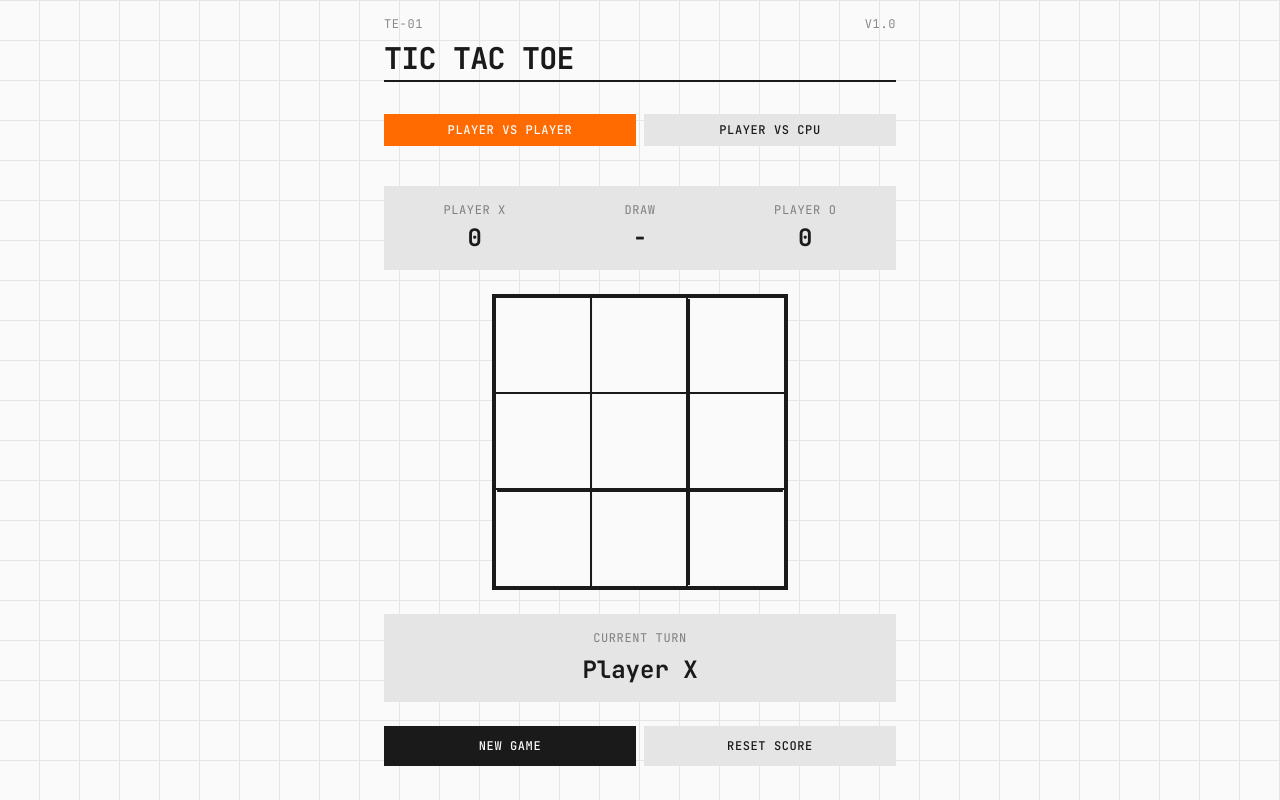
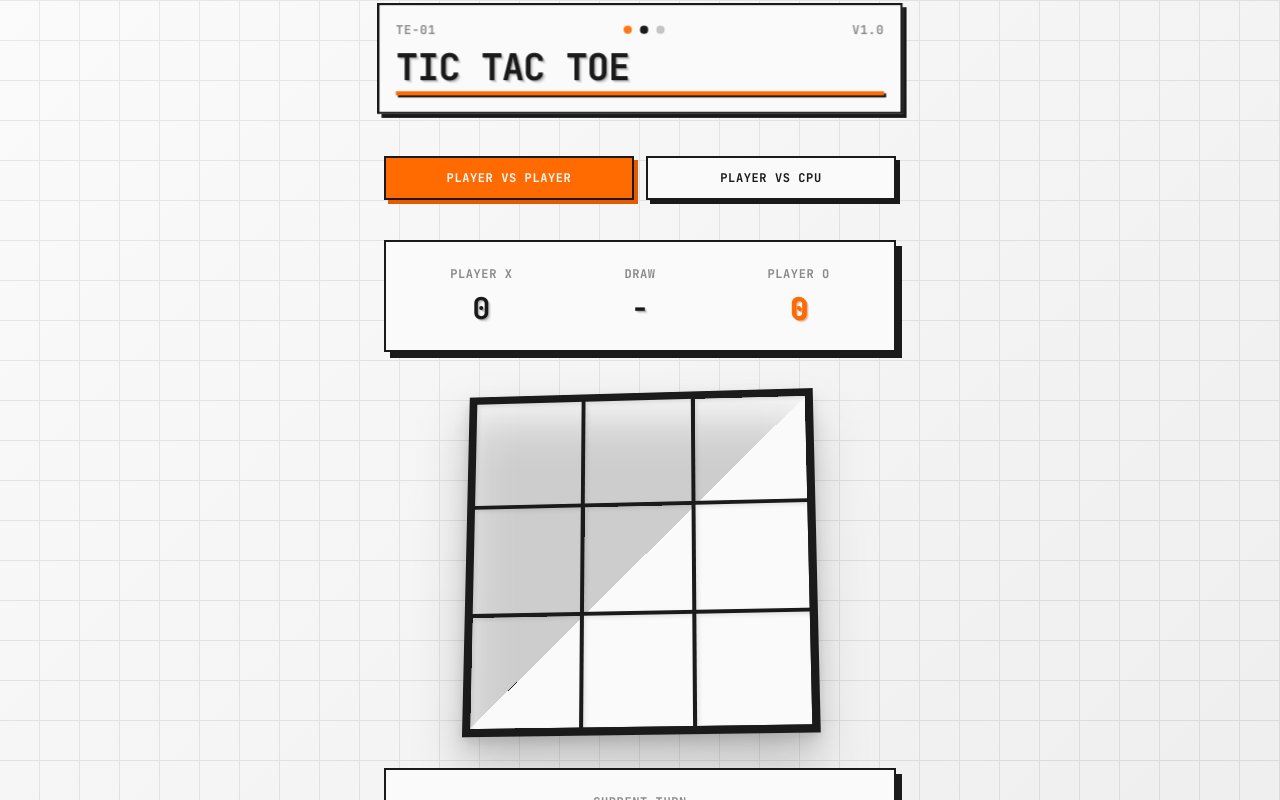
Before and after one commit to areibman/freeswarm-sample-app, a React (Vite) app: page / in a window 1280 px wide. Shown: the top 800 px of the page. Built offline with nearby package versions, Linux system fonts and the light colour scheme; the HTML template or start-up script is replaced by a standard one.

Commit message:
Add 3D design and enhanced visual effects to Tic Tac Toe game
Co-authored-by: alex <alex@agentops.ai>

```diff
--- a/src/App.tsx
+++ b/src/App.tsx
@@ -161,36 +161,43 @@ const App: React.FC = () => {
   const isDraw = winner === 'O' && board.every(cell => cell !== null);
 
   return (
-    <div className="min-h-screen bg-te-white grid-pattern flex flex-col items-center justify-center p-4">
-      {/* Header */}
-      <div className="max-w-lg w-full mb-8">
-        <div className="flex items-center justify-between mb-2">
-          <div className="text-xs uppercase tracking-wider text-te-black/50">TE-01</div>
-          <div className="text-xs uppercase tracking-wider text-te-black/50">V1.0</div>
+    <div className="min-h-screen bg-te-white grid-pattern flex flex-col items-center justify-center p-4" style={{ perspective: '2000px' }}>
+      {/* Header with 3D effect */}
+      <div className="max-w-lg w-full mb-8 transform-gpu" style={{ transform: 'translateZ(50px)' }}>
+        <div className="bg-te-white shadow-te-3d p-4 border-2 border-te-black">
+          <div className="flex items-center justify-between mb-2">
+            <div className="text-xs uppercase tracking-wider text-te-black/50 font-bold">TE-01</div>
+            <div className="flex gap-2">
+              <div className="w-2 h-2 bg-te-orange rounded-full animate-pulse-slow"></div>
+              <div className="w-2 h-2 bg-te-black rounded-full"></div>
+              <div className="w-2 h-2 bg-te-gray-dark rounded-full"></div>
+            </div>
+            <div className="text-xs uppercase tracking-wider text-te-black/50 font-bold">V1.0</div>
+          </div>
+          <h1 className="text-4xl font-bold uppercase tracking-tight mb-1 text-3d">Tic Tac Toe</h1>
+          <div className="h-1 bg-te-orange w-full shadow-te-3d-sm" />
         </div>
-        <h1 className="text-3xl font-bold uppercase tracking-tight mb-1">Tic Tac Toe</h1>
-        <div className="h-0.5 bg-te-black w-full" />
       </div>
 
-      {/* Game Mode Selector */}
+      {/* Game Mode Selector with 3D buttons */}
       <div className="max-w-lg w-full mb-6">
-        <div className="flex gap-2 mb-4">
+        <div className="flex gap-3 mb-4">
           <button
             onClick={() => { setGameMode('pvp'); resetGame(); }}
-            className={`flex-1 py-2 px-4 text-xs uppercase tracking-wider font-medium transition-all ${
+            className={`flex-1 py-3 px-4 text-xs uppercase tracking-wider font-bold transition-all btn-3d border-2 border-te-black ${
               gameMode === 'pvp'
-                ? 'bg-te-orange text-te-white'
-                : 'bg-te-gray text-te-black hover:bg-te-black/10'
+                ? 'bg-te-orange text-te-white shadow-te-3d-orange'
+                : 'bg-te-white text-te-black shadow-te-3d hover:shadow-te-3d-lg hover:-translate-y-0.5'
             }`}
           >
             Player vs Player
           </button>
           <button
             onClick={() => { setGameMode('pvc'); resetGame(); }}
-            className={`flex-1 py-2 px-4 text-xs uppercase tracking-wider font-medium transition-all ${
+            className={`flex-1 py-3 px-4 text-xs uppercase tracking-wider font-bold transition-all btn-3d border-2 border-te-black ${
               gameMode === 'pvc'
-                ? 'bg-te-orange text-te-white'
-                : 'bg-te-gray text-te-black hover:bg-te-black/10'
+                ? 'bg-te-orange text-te-white shadow-te-3d-orange'
+                : 'bg-te-white text-te-black shadow-te-3d hover:shadow-te-3d-lg hover:-translate-y-0.5'
             }`}
           >
             Player vs CPU
@@ -198,23 +205,23 @@ const App: React.FC = () => {
         </div>
 
         {gameMode === 'pvc' && (
-          <div className="flex gap-2">
+          <div className="flex gap-3">
             <button
               onClick={() => { setDifficulty('easy'); resetGame(); }}
-              className={`flex-1 py-2 px-4 text-xs uppercase tracking-wider font-medium transition-all ${
+              className={`flex-1 py-3 px-4 text-xs uppercase tracking-wider font-bold transition-all btn-3d border-2 border-te-black ${
                 difficulty === 'easy'
-                  ? 'bg-te-black text-te-white'
-                  : 'bg-te-gray text-te-black hover:bg-te-black/10'
+                  ? 'bg-te-black text-te-white shadow-te-3d'
+                  : 'bg-te-gray text-te-black shadow-te-3d-sm hover:shadow-te-3d hover:-translate-y-0.5'
               }`}
             >
               Easy
             </button>
             <button
               onClick={() => { setDifficulty('hard'); resetGame(); }}
-              className={`flex-1 py-2 px-4 text-xs uppercase tracking-wider font-medium transition-all ${
+              className={`flex-1 py-3 px-4 text-xs uppercase tracking-wider font-bold transition-all btn-3d border-2 border-te-black ${
                 difficulty === 'hard'
-                  ? 'bg-te-black text-te-white'
-                  : 'bg-te-gray text-te-black hover:bg-te-black/10'
+                  ? 'bg-te-black text-te-white shadow-te-3d'
+                  : 'bg-te-gray text-te-black shadow-te-3d-sm hover:shadow-te-3d hover:-translate-y-0.5'
               }`}
             >
               Hard
@@ -223,49 +230,55 @@ const App: React.FC = () => {
         )}
       </div>
 
-      {/* Score Display */}
-      <div className="max-w-lg w-full mb-6">
-        <div className="grid grid-cols-3 gap-4 bg-te-gray p-4">
+      {/* Score Display with 3D card effect */}
+      <div className="max-w-lg w-full mb-8">
+        <div className="grid grid-cols-3 gap-4 bg-te-white p-6 border-2 border-te-black shadow-te-3d-lg card-3d">
           <div className="text-center">
-            <div className="text-xs uppercase tracking-wider mb-1 text-te-black/50">Player X</div>
-            <div className="text-2xl font-bold">{score.X}</div>
+            <div className="text-xs uppercase tracking-wider mb-2 text-te-black/50 font-bold">Player X</div>
+            <div className="text-3xl font-bold text-3d">{score.X}</div>
           </div>
           <div className="text-center">
-            <div className="text-xs uppercase tracking-wider mb-1 text-te-black/50">Draw</div>
-            <div className="text-2xl font-bold">-</div>
+            <div className="text-xs uppercase tracking-wider mb-2 text-te-black/50 font-bold">Draw</div>
+            <div className="text-3xl font-bold text-3d">-</div>
           </div>
           <div className="text-center">
-            <div className="text-xs uppercase tracking-wider mb-1 text-te-black/50">
+            <div className="text-xs uppercase tracking-wider mb-2 text-te-black/50 font-bold">
               {gameMode === 'pvc' ? 'CPU O' : 'Player O'}
             </div>
-            <div className="text-2xl font-bold">{score.O}</div>
+            <div className="text-3xl font-bold text-3d-orange text-te-orange">{score.O}</div>
           </div>
         </div>
       </div>
 
-      {/* Game Board */}
-      <div className="relative">
-        <div className="grid grid-cols-3 gap-0 bg-te-black p-1 animate-grid-appear">
+      {/* Game Board with enhanced 3D effect */}
+      <div className="relative mb-8" style={{ transformStyle: 'preserve-3d', transform: 'rotateX(10deg)' }}>
+        <div className="absolute inset-0 bg-te-black/20 blur-xl transform translate-y-8" style={{ zIndex: -1 }}></div>
+        <div className="grid grid-cols-3 gap-0 bg-te-black p-2 animate-grid-appear board-3d shadow-te-elevated">
           {board.map((cell, index) => (
             <button
               key={index}
               onClick={() => handleCellClick(index)}
               disabled={!!cell || !!winner || (gameMode === 'pvc' && currentPlayer === 'O')}
               className={`
-                w-24 h-24 bg-te-white flex items-center justify-center
-                transition-all duration-200 relative overflow-hidden
-                ${!cell && !winner ? 'hover:bg-te-gray cursor-pointer' : ''}
-                ${winningLine?.includes(index) ? 'bg-te-orange/20' : ''}
-                ${index % 3 !== 2 ? 'border-r-2 border-te-black' : ''}
-                ${index < 6 ? 'border-b-2 border-te-black' : ''}
+                w-28 h-28 bg-te-white flex items-center justify-center
+                transition-all duration-200 relative overflow-hidden cell-3d
+                ${!cell && !winner ? 'hover:bg-te-gray hover:shadow-te-inner cursor-pointer' : ''}
+                ${winningLine?.includes(index) ? 'bg-te-orange/30 animate-pulse-slow' : ''}
+                ${index % 3 !== 2 ? 'border-r-4 border-te-black' : ''}
+                ${index < 6 ? 'border-b-4 border-te-black' : ''}
+                shadow-te-inner
               `}
+              style={{
+                transformStyle: 'preserve-3d',
+                transform: winningLine?.includes(index) ? 'translateZ(15px)' : 'translateZ(0)'
+              }}
             >
               {cell && (
                 <span
                   className={`
-                    text-5xl font-bold animate-mark-appear
-                    ${cell === 'X' ? 'text-te-black' : 'text-te-orange'}
-                    ${winningLine?.includes(index) ? 'text-shadow-glow' : ''}
+                    text-6xl font-bold animate-mark-appear
+                    ${cell === 'X' ? 'text-te-black text-3d' : 'text-te-orange text-3d-orange'}
+                    ${winningLine?.includes(index) ? 'animate-float-3d' : ''}
                   `}
                 >
                   {cell}
@@ -274,34 +287,24 @@ const App: React.FC = () => {
             </button>
           ))}
         </div>
-
-        {/* Grid Lines Overlay */}
-        <div className="absolute inset-0 pointer-events-none">
-          <svg className="w-full h-full" viewBox="0 0 290 290">
-            <line x1="97" y1="5" x2="97" y2="285" stroke="#1A1A1A" strokeWidth="2"/>
-            <line x1="193" y1="5" x2="193" y2="285" stroke="#1A1A1A" strokeWidth="2"/>
-            <line x1="5" y1="97" x2="285" y2="97" stroke="#1A1A1A" strokeWidth="2"/>
-            <line x1="5" y1="193" x2="285" y2="193" stroke="#1A1A1A" strokeWidth="2"/>
-          </svg>
-        </div>
       </div>
 
-      {/* Status Display */}
-      <div className="max-w-lg w-full mt-6 text-center">
-        <div className="bg-te-gray p-4">
+      {/* Status Display with 3D card */}
+      <div className="max-w-lg w-full mb-6 text-center">
+        <div className="bg-te-white p-6 border-2 border-te-black shadow-te-3d-lg card-3d">
           {winner ? (
             <div>
-              <div className="text-xs uppercase tracking-wider mb-2 text-te-black/50">
+              <div className="text-xs uppercase tracking-wider mb-3 text-te-black/50 font-bold">
                 {isDraw ? 'Game Draw' : 'Winner'}
               </div>
-              <div className={`text-2xl font-bold ${isDraw ? 'text-te-black' : 'text-te-orange'}`}>
+              <div className={`text-3xl font-bold ${isDraw ? 'text-te-black text-3d' : 'text-te-orange text-3d-orange animate-pulse-slow'}`}>
                 {isDraw ? 'Draw!' : `Player ${winner} Wins!`}
               </div>
             </div>
           ) : (
             <div>
-              <div className="text-xs uppercase tracking-wider mb-2 text-te-black/50">Current Turn</div>
-              <div className={`text-2xl font-bold ${currentPlayer === 'X' ? 'text-te-black' : 'text-te-orange'}`}>
+              <div className="text-xs uppercase tracking-wider mb-3 text-te-black/50 font-bold">Current Turn</div>
+              <div className={`text-3xl font-bold ${currentPlayer === 'X' ? 'text-te-black text-3d' : 'text-te-orange text-3d-orange'}`}>
                 {gameMode === 'pvc' && currentPlayer === 'O' ? 'CPU' : 'Player'} {currentPlayer}
               </div>
             </div>
@@ -309,25 +312,29 @@ const App: React.FC = () => {
         </div>
       </div>
 
-      {/* Control Buttons */}
-      <div className="max-w-lg w-full mt-6 flex gap-2">
+      {/* Control Buttons with enhanced 3D effect */}
+      <div className="max-w-lg w-full flex gap-3">
         <button
           onClick={resetGame}
-          className="flex-1 bg-te-black text-te-white py-3 px-6 text-xs uppercase tracking-wider font-medium hover:bg-te-orange transition-colors"
+          className="flex-1 bg-te-black text-te-white py-4 px-6 text-xs uppercase tracking-wider font-bold
+                     border-2 border-te-black shadow-te-3d-lg btn-3d
+                     hover:bg-te-orange hover:shadow-te-3d-orange transition-all"
         >
           New Game
         </button>
         <button
           onClick={resetScore}
-          className="flex-1 bg-te-gray text-te-black py-3 px-6 text-xs uppercase tracking-wider font-medium hover:bg-te-black hover:text-te-white transition-colors"
+          className="flex-1 bg-te-white text-te-black py-4 px-6 text-xs uppercase tracking-wider font-bold
+                     border-2 border-te-black shadow-te-3d btn-3d
+                     hover:bg-te-gray hover:shadow-te-3d-lg transition-all"
         >
           Reset Score
         </button>
       </div>
 
-      {/* Footer */}
-      <div className="max-w-lg w-full mt-8 text-center">
-        <div className="text-xs uppercase tracking-wider text-te-black/30">
+      {/* Footer with 3D text */}
+      <div className="max-w-lg w-full mt-12 text-center">
+        <div className="text-xs uppercase tracking-wider text-te-black/40 font-bold text-3d">
           teenage engineering × tic tac toe
         </div>
       </div>
--- a/src/index.css
+++ b/src/index.css
@@ -6,6 +6,8 @@
   body {
     @apply bg-te-white text-te-black font-mono antialiased;
     font-feature-settings: "tnum" on, "lnum" on;
+    perspective: 2000px;
+    transform-style: preserve-3d;
   }
 
   * {
@@ -23,9 +25,91 @@
       repeating-linear-gradient(0deg, transparent, transparent 39px, #E5E5E5 39px, #E5E5E5 40px),
       repeating-linear-gradient(90deg, transparent, transparent 39px, #E5E5E5 39px, #E5E5E5 40px);
     background-size: 40px 40px;
+    position: relative;
+  }
+
+  .grid-pattern::before {
+    content: '';
+    position: absolute;
+    inset: 0;
+    background: linear-gradient(135deg, rgba(255,255,255,0.1) 0%, rgba(0,0,0,0.05) 100%);
+    pointer-events: none;
   }
 
   .text-shadow-glow {
-    text-shadow: 0 0 20px rgba(255, 107, 0, 0.5);
+    text-shadow:
+      0 0 20px rgba(255, 107, 0, 0.5),
+      2px 2px 0px rgba(229, 90, 0, 0.8);
+  }
+
+  .btn-3d {
+    @apply relative transition-all duration-150;
+    transform-style: preserve-3d;
+    transform: translateZ(0);
+  }
+
+  .btn-3d::before {
+    content: '';
+    @apply absolute inset-0 bg-gradient-to-b from-white/10 to-black/10 rounded-sm;
+    transform: translateZ(-1px);
+  }
+
+  .btn-3d:hover {
+    transform: translateY(-2px) translateZ(5px);
+  }
+
+  .btn-3d:active {
+    transform: translateY(2px) translateX(2px) translateZ(0);
+  }
+
+  .card-3d {
+    @apply relative;
+    transform-style: preserve-3d;
+    transform: translateZ(0);
+  }
+
+  .card-3d::before {
+    content: '';
+    @apply absolute inset-0 rounded-sm;
+    background: linear-gradient(135deg, rgba(255,255,255,0.2) 0%, rgba(0,0,0,0.1) 100%);
+    transform: translateZ(-1px);
+  }
+
+  .cell-3d {
+    @apply relative;
+    transform-style: preserve-3d;
+    transition: all 0.2s cubic-bezier(0.4, 0, 0.2, 1);
+  }
+
+  .cell-3d:hover {
+    transform: translateZ(10px) scale(1.02);
+  }
+
+  .cell-3d:active {
+    transform: translateZ(2px) scale(0.98);
+  }
+
+  .board-3d {
+    transform-style: preserve-3d;
+    transform: rotateX(5deg) rotateY(-5deg);
+    transition: transform 0.3s ease-out;
+  }
+
+  .board-3d:hover {
+    transform: rotateX(2deg) rotateY(-2deg);
+  }
+
+  .text-3d {
+    text-shadow:
+      1px 1px 0px rgba(0,0,0,0.2),
+      2px 2px 0px rgba(0,0,0,0.1),
+      3px 3px 0px rgba(0,0,0,0.05);
+  }
+
+  .text-3d-orange {
+    text-shadow:
+      1px 1px 0px rgba(229, 90, 0, 0.8),
+      2px 2px 0px rgba(229, 90, 0, 0.4),
+      3px 3px 0px rgba(229, 90, 0, 0.2);
   }
 }
--- a/tailwind.config.js
+++ b/tailwind.config.js
@@ -8,28 +8,58 @@ export default {
     extend: {
       colors: {
         'te-orange': '#FF6B00',
+        'te-orange-dark': '#E55A00',
+        'te-orange-light': '#FF8533',
         'te-black': '#1A1A1A',
         'te-gray': '#E5E5E5',
+        'te-gray-dark': '#C4C4C4',
         'te-white': '#FAFAFA',
+        'te-shadow': '#0A0A0A',
       },
       fontFamily: {
         'mono': ['JetBrains Mono', 'SF Mono', 'Roboto Mono', 'monospace'],
+      },
+      boxShadow: {
+        'te-3d': '4px 4px 0px 0px #1A1A1A',
+        'te-3d-sm': '2px 2px 0px 0px #1A1A1A',
+        'te-3d-lg': '6px 6px 0px 0px #1A1A1A',
+        'te-3d-orange': '4px 4px 0px 0px #E55A00',
+        'te-3d-pressed': '1px 1px 0px 0px #1A1A1A',
+        'te-inner': 'inset 2px 2px 4px rgba(0,0,0,0.1)',
+        'te-elevated': '0 8px 16px rgba(0,0,0,0.1), 0 4px 8px rgba(0,0,0,0.06)',
       },
       animation: {
         'pulse-slow': 'pulse 3s cubic-bezier(0.4, 0, 0.6, 1) infinite',
         'grid-appear': 'gridAppear 0.5s ease-out',
         'mark-appear': 'markAppear 0.3s ease-out',
+        'float-3d': 'float3d 3s ease-in-out infinite',
+        'press-3d': 'press3d 0.15s ease-out',
       },
       keyframes: {
         gridAppear: {
-          '0%': { opacity: '0', transform: 'scale(0.9)' },
-          '100%': { opacity: '1', transform: 'scale(1)' },
+          '0%': { opacity: '0', transform: 'scale(0.9) perspective(1000px) rotateX(15deg)' },
+          '100%': { opacity: '1', transform: 'scale(1) perspective(1000px) rotateX(0deg)' },
         },
         markAppear: {
-          '0%': { transform: 'scale(0) rotate(-180deg)', opacity: '0' },
-          '50%': { transform: 'scale(1.1) rotate(10deg)' },
-          '100%': { transform: 'scale(1) rotate(0deg)', opacity: '1' },
+          '0%': { transform: 'scale(0) rotate(-180deg) translateZ(50px)', opacity: '0' },
+          '50%': { transform: 'scale(1.1) rotate(10deg) translateZ(25px)' },
+          '100%': { transform: 'scale(1) rotate(0deg) translateZ(0px)', opacity: '1' },
         },
+        float3d: {
+          '0%, 100%': { transform: 'translateY(0px) translateZ(0px)' },
+          '50%': { transform: 'translateY(-5px) translateZ(10px)' },
+        },
+        press3d: {
+          '0%': { transform: 'translateY(0px) translateX(0px)' },
+          '100%': { transform: 'translateY(2px) translateX(2px)' },
+        },
+      },
+      transformStyle: {
+        '3d': 'preserve-3d',
+      },
+      perspective: {
+        '1000': '1000px',
+        '2000': '2000px',
       },
     },
   },
```
